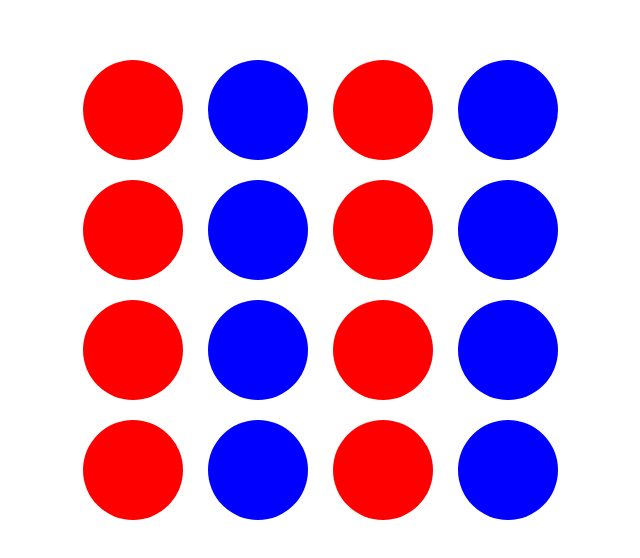
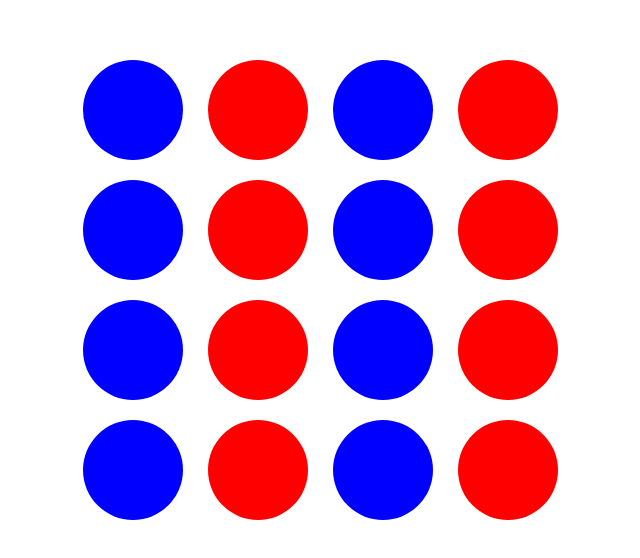
Before and after one commit to EstherVlp/Connect-4, a React app: page / in a window 1280 px wide. Shown: the part 130-688 px from the top of the page, without its empty margins (337-977 px from the left). Built offline with nearby package versions, Linux system fonts and the light colour scheme.

Commit message:
simplify this file to add a callback function

```diff
--- a/src/Game.css
+++ b/src/Game.css
@@ -16,3 +16,11 @@
     margin : 10px;
     border-radius: 50%;
 }
+
+.odd {
+    background-color: red;
+}
+
+.even {
+    background-color: blue;
+}
--- a/src/components/GameBoard.js
+++ b/src/components/GameBoard.js
@@ -3,24 +3,28 @@ import GameCircle from './GameCircle';
 import '../Game.css';
 
 const GameBoard = () => {
+    const circleClicked = (id) => {
+        console.log(' you click on : ' + id)
+    }
+
   return (
     <div className='gameBoard'>
-        <GameCircle id={1} color='red'></GameCircle>
-        <GameCircle id={2} color={'blue'}></GameCircle>
-        <GameCircle id={3} color={'red'}></GameCircle>
-        <GameCircle id={4} color={'blue'}></GameCircle>
-        <GameCircle id={5} color={'red'}></GameCircle>
-        <GameCircle id={6} color={'blue'}></GameCircle>
-        <GameCircle id={7} color={'red'}></GameCircle>
-        <GameCircle id={8} color={'blue'}></GameCircle>
-        <GameCircle id={9} color='red'></GameCircle>
-        <GameCircle id={10} color={'blue'}></GameCircle>
-        <GameCircle id={11} color={'red'}></GameCircle>
-        <GameCircle id={12} color={'blue'}></GameCircle>
-        <GameCircle id={13} color={'red'}></GameCircle>
-        <GameCircle id={14} color={'blue'}></GameCircle>
-        <GameCircle id={15} color={'red'}></GameCircle>
-        <GameCircle id={16} color={'blue'}></GameCircle>
+        <GameCircle id={1} onCircleClicked={circleClicked} ></GameCircle>
+        <GameCircle id={2} ></GameCircle>
+        <GameCircle id={3} ></GameCircle>
+        <GameCircle id={4} ></GameCircle>
+        <GameCircle id={5} ></GameCircle>
+        <GameCircle id={6} ></GameCircle>
+        <GameCircle id={7} ></GameCircle>
+        <GameCircle id={8} ></GameCircle>
+        <GameCircle id={9} ></GameCircle>
+        <GameCircle id={10} ></GameCircle>
+        <GameCircle id={11} ></GameCircle>
+        <GameCircle id={12} ></GameCircle>
+        <GameCircle id={13} ></GameCircle>
+        <GameCircle id={14} ></GameCircle>
+        <GameCircle id={15} ></GameCircle>
+        <GameCircle id={16} ></GameCircle>
     </div>
   )
 }
--- a/src/components/GameCircle.js
+++ b/src/components/GameCircle.js
@@ -1,16 +1,9 @@
 import React from 'react';
 import '../Game.css';
 
-const onClick = (ev, id) => {
-    alert("here " + id);
-}
-
-const GameCircle = ({id, color, children}) => {
-    const style = {
-        backgroundColor: color
-    }
+const GameCircle = ({id, children, onCircleClicked}) => {
   return (
-    <div className='gameCircle' style={ style } onClick={(ev) => onClick(ev, id)}>
+    <div className={`gameCircle ${id % 2 === 0 ? 'odd' : 'even'}`} onClick={() => onCircleClicked(id)}>
          {children}
     </div>
   )
```
